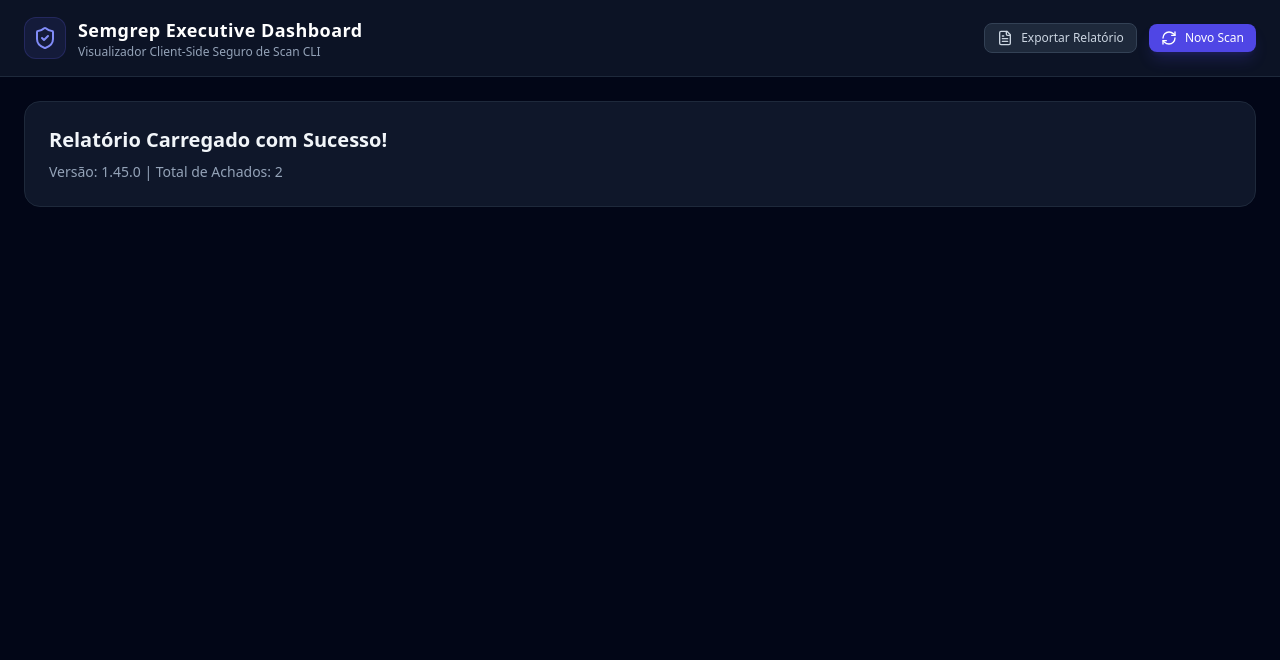
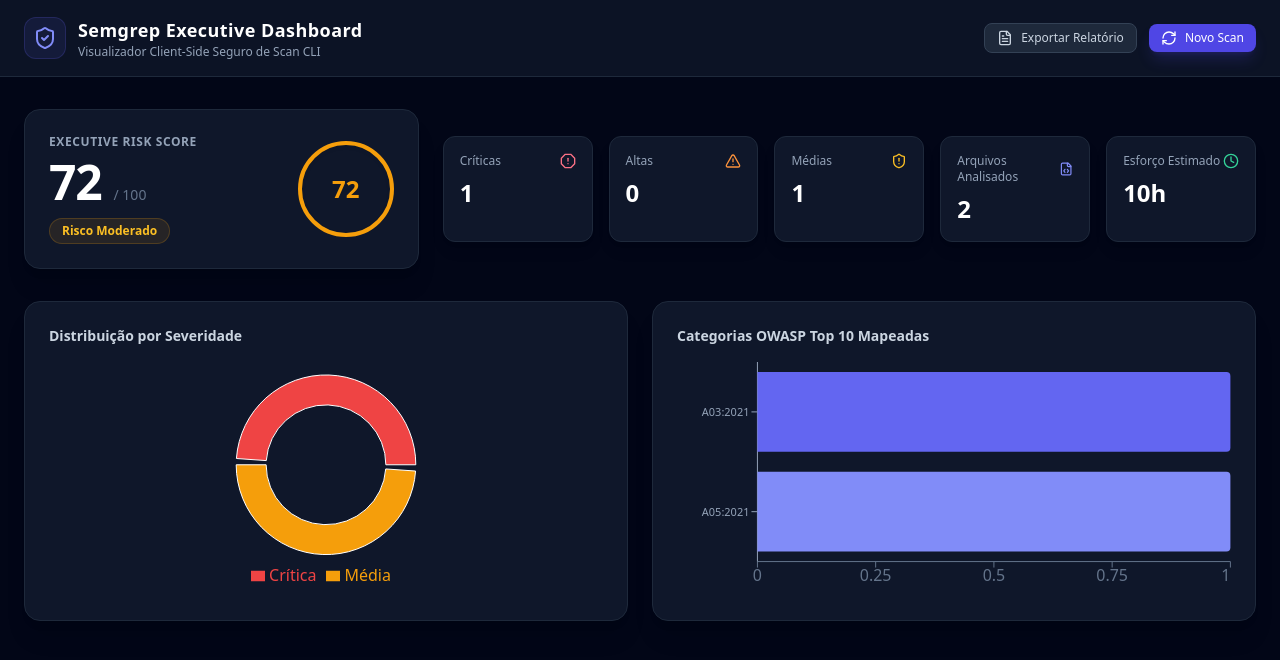
Before and after one commit to brunoez/semgrep, a React (Vite) app in the folder frontend/: page / in a window 1280 px wide. Both pictures are taken after a click on the button "Carregar Relatório de Exemplo". Shown: the top 660 px of the page. Built offline with nearby package versions, Linux system fonts and the light colour scheme.

Commit message:
feat: build executive risk score badge, metrics and Recharts dashboard components

```diff
--- a/frontend/src/App.tsx
+++ b/frontend/src/App.tsx
@@ -1,6 +1,10 @@
 import React from 'react';
 import { Header } from './components/common/Header';
 import { FileDropzone } from './components/common/FileDropzone';
+import { RiskScoreBadge } from './components/dashboard/RiskScoreBadge';
+import { ExecutiveMetrics } from './components/dashboard/ExecutiveMetrics';
+import { SeverityChart } from './components/dashboard/SeverityChart';
+import { OwaspRadarChart } from './components/dashboard/OwaspRadarChart';
 import { useSemgrepStore } from './store/useSemgrepStore';
 
 export const App: React.FC = () => {
@@ -9,13 +13,24 @@
   return (
     <div className="min-h-screen bg-slate-950 text-slate-100">
       <Header />
-      <main className="container mx-auto px-6 py-6">
+      <main className="container mx-auto px-6 py-8">
         {!report ? (
           <FileDropzone />
         ) : (
-          <div className="p-6 bg-slate-900 border border-slate-800 rounded-2xl">
-            <h2 className="text-xl font-bold">Relatório Carregado com Sucesso!</h2>
-            <p className="text-sm text-slate-400 mt-2">Versão: {report.version} | Total de Achados: {report.summary.total}</p>
+          <div className="space-y-8">
+            <div className="grid grid-cols-1 lg:grid-cols-3 gap-6">
+              <div className="lg:col-span-1">
+                <RiskScoreBadge summary={report.summary} />
+              </div>
+              <div className="lg:col-span-2 flex items-center">
+                <ExecutiveMetrics report={report} />
+              </div>
+            </div>
+
+            <div className="grid grid-cols-1 lg:grid-cols-2 gap-6">
+              <SeverityChart summary={report.summary} />
+              <OwaspRadarChart findings={report.findings} />
+            </div>
           </div>
         )}
       </main>
--- /dev/null
+++ b/frontend/src/components/dashboard/ExecutiveMetrics.tsx
@@ -0,0 +1,55 @@
+import React from 'react';
+import { AlertOctagon, AlertTriangle, ShieldAlert, Clock, FileCode } from 'lucide-react';
+import type { NormalizedReport } from '../../models/normalized.domain';
+
+interface Props {
+  report: NormalizedReport;
+}
+
+export const ExecutiveMetrics: React.FC<Props> = ({ report }) => {
+  const { summary, scannedFilesCount } = report;
+
+  return (
+    <div className="grid grid-cols-1 sm:grid-cols-2 md:grid-cols-5 gap-4 w-full">
+      <div className="p-4 bg-slate-900 border border-slate-800 rounded-xl shadow-lg">
+        <div className="flex items-center justify-between text-rose-400">
+          <span className="text-xs font-medium text-slate-400">Críticas</span>
+          <AlertOctagon className="w-4 h-4" />
+        </div>
+        <p className="text-2xl font-bold text-white mt-2">{summary.critical}</p>
+      </div>
+
+      <div className="p-4 bg-slate-900 border border-slate-800 rounded-xl shadow-lg">
+        <div className="flex items-center justify-between text-orange-400">
+          <span className="text-xs font-medium text-slate-400">Altas</span>
+          <AlertTriangle className="w-4 h-4" />
+        </div>
+        <p className="text-2xl font-bold text-white mt-2">{summary.high}</p>
+      </div>
+
+      <div className="p-4 bg-slate-900 border border-slate-800 rounded-xl shadow-lg">
+        <div className="flex items-center justify-between text-amber-400">
+          <span className="text-xs font-medium text-slate-400">Médias</span>
+          <ShieldAlert className="w-4 h-4" />
+        </div>
+        <p className="text-2xl font-bold text-white mt-2">{summary.medium}</p>
+      </div>
+
+      <div className="p-4 bg-slate-900 border border-slate-800 rounded-xl shadow-lg">
+        <div className="flex items-center justify-between text-indigo-400">
+          <span className="text-xs font-medium text-slate-400">Arquivos Analisados</span>
+          <FileCode className="w-4 h-4" />
+        </div>
+        <p className="text-2xl font-bold text-white mt-2">{scannedFilesCount}</p>
+      </div>
+
+      <div className="p-4 bg-slate-900 border border-slate-800 rounded-xl shadow-lg">
+        <div className="flex items-center justify-between text-emerald-400">
+          <span className="text-xs font-medium text-slate-400">Esforço Estimado</span>
+          <Clock className="w-4 h-4" />
+        </div>
+        <p className="text-2xl font-bold text-white mt-2">{summary.totalRemediationHours}h</p>
+      </div>
+    </div>
+  );
+};
--- /dev/null
+++ b/frontend/src/components/dashboard/OwaspRadarChart.tsx
@@ -0,0 +1,44 @@
+import React from 'react';
+import { BarChart, Bar, XAxis, YAxis, Tooltip, ResponsiveContainer, Cell } from 'recharts';
+import type { NormalizedFinding } from '../../models/normalized.domain';
+
+interface Props {
+  findings: NormalizedFinding[];
+}
+
+export const OwaspRadarChart: React.FC<Props> = ({ findings }) => {
+  const owaspCounts: Record<string, number> = {};
+
+  findings.forEach((f) => {
+    f.owasp.forEach((cat) => {
+      const shortName = cat.split('-')[0].trim();
+      owaspCounts[shortName] = (owaspCounts[shortName] || 0) + 1;
+    });
+  });
+
+  const data = Object.entries(owaspCounts).map(([category, count]) => ({ category, count }));
+
+  return (
+    <div className="p-6 bg-slate-900 border border-slate-800 rounded-2xl h-80 shadow-xl">
+      <h3 className="text-sm font-semibold text-slate-300 mb-4">Categorias OWASP Top 10 Mapeadas</h3>
+      {data.length === 0 ? (
+        <div className="flex items-center justify-center h-48 text-xs text-slate-500">
+          Nenhuma tag OWASP encontrada no relatório.
+        </div>
+      ) : (
+        <ResponsiveContainer width="100%" height="85%">
+          <BarChart data={data} layout="vertical" margin={{ left: 20 }}>
+            <XAxis type="number" stroke="#64748b" />
+            <YAxis dataKey="category" type="category" stroke="#94a3b8" tick={{ fontSize: 11 }} />
+            <Tooltip contentStyle={{ backgroundColor: '#0f172a', borderColor: '#334155', borderRadius: '8px', color: '#f8fafc' }} />
+            <Bar dataKey="count" fill="#6366f1" radius={[0, 4, 4, 0]}>
+              {data.map((_, index) => (
+                <Cell key={`cell-${index}`} fill={index % 2 === 0 ? '#6366f1' : '#818cf8'} />
+              ))}
+            </Bar>
+          </BarChart>
+        </ResponsiveContainer>
+      )}
+    </div>
+  );
+};
--- /dev/null
+++ b/frontend/src/components/dashboard/RiskScoreBadge.tsx
@@ -0,0 +1,28 @@
+import React from 'react';
+import { calculateExecutiveRiskScore } from '../../services/risk.calculator';
+
+interface Props {
+  summary: { critical: number; high: number; medium: number; low: number };
+}
+
+export const RiskScoreBadge: React.FC<Props> = ({ summary }) => {
+  const risk = calculateExecutiveRiskScore(summary);
+
+  return (
+    <div className="p-6 bg-slate-900 border border-slate-800 rounded-2xl flex items-center justify-between shadow-xl">
+      <div>
+        <p className="text-xs uppercase tracking-wider text-slate-400 font-semibold">Executive Risk Score</p>
+        <div className="flex items-baseline gap-3 mt-2">
+          <span className="text-5xl font-extrabold text-white tracking-tight">{risk.score}</span>
+          <span className="text-sm text-slate-500">/ 100</span>
+        </div>
+        <div className={`mt-3 inline-block px-3 py-1 text-xs font-semibold rounded-full border ${risk.badgeClass}`}>
+          {risk.level}
+        </div>
+      </div>
+      <div className="w-24 h-24 rounded-full border-4 flex items-center justify-center font-bold text-2xl shadow-inner" style={{ borderColor: risk.color, color: risk.color }}>
+        {risk.score}
+      </div>
+    </div>
+  );
+};
--- /dev/null
+++ b/frontend/src/components/dashboard/SeverityChart.tsx
@@ -0,0 +1,38 @@
+import React from 'react';
+import { PieChart, Pie, Cell, ResponsiveContainer, Tooltip, Legend } from 'recharts';
+
+interface Props {
+  summary: { critical: number; high: number; medium: number; low: number; info: number };
+}
+
+export const SeverityChart: React.FC<Props> = ({ summary }) => {
+  const data = [
+    { name: 'Crítica', value: summary.critical, color: '#ef4444' },
+    { name: 'Alta', value: summary.high, color: '#f97316' },
+    { name: 'Média', value: summary.medium, color: '#f59e0b' },
+    { name: 'Baixa', value: summary.low, color: '#10b981' },
+  ].filter(d => d.value > 0);
+
+  return (
+    <div className="p-6 bg-slate-900 border border-slate-800 rounded-2xl h-80 shadow-xl">
+      <h3 className="text-sm font-semibold text-slate-300 mb-4">Distribuição por Severidade</h3>
+      {data.length === 0 ? (
+        <div className="flex items-center justify-center h-48 text-xs text-slate-500">
+          Nenhuma vulnerabilidade encontrada.
+        </div>
+      ) : (
+        <ResponsiveContainer width="100%" height="85%">
+          <PieChart>
+            <Pie data={data} cx="50%" cy="50%" innerRadius={60} outerRadius={90} paddingAngle={4} dataKey="value">
+              {data.map((entry, index) => (
+                <Cell key={`cell-${index}`} fill={entry.color} />
+              ))}
+            </Pie>
+            <Tooltip contentStyle={{ backgroundColor: '#0f172a', borderColor: '#334155', borderRadius: '8px', color: '#f8fafc' }} />
+            <Legend />
+          </PieChart>
+        </ResponsiveContainer>
+      )}
+    </div>
+  );
+};
--- /dev/null
+++ b/frontend/src/components/explorer/CodeViewerModal.tsx
@@ -0,0 +1,57 @@
+import React from 'react';
+import { X, ShieldAlert, FileCode } from 'lucide-react';
+import type { NormalizedFinding } from '../../models/normalized.domain';
+import { sanitizeText } from '../../services/sanitizer.service';
+
+interface Props {
+  finding: NormalizedFinding | null;
+  onClose: () => void;
+}
+
+export const CodeViewerModal: React.FC<Props> = ({ finding, onClose }) => {
+  if (!finding) return null;
+
+  return (
+    <div className="fixed inset-0 z-50 flex items-center justify-center p-4 bg-slate-950/80 backdrop-blur-sm">
+      <div className="bg-slate-900 border border-slate-800 rounded-2xl max-w-3xl w-full p-6 shadow-2xl relative">
+        <button onClick={onClose} className="absolute top-4 right-4 text-slate-400 hover:text-white">
+          <X className="w-5 h-5" />
+        </button>
+
+        <div className="flex items-center gap-3 border-b border-slate-800 pb-4 mb-4">
+          <ShieldAlert className="w-6 h-6 text-rose-400 flex-shrink-0" />
+          <div>
+            <h3 className="text-base font-bold text-white">{sanitizeText(finding.title)}</h3>
+            <p className="text-xs text-slate-400 font-mono">{sanitizeText(finding.checkId)}</p>
+          </div>
+        </div>
+
+        <div className="space-y-4 text-xs">
+          <div>
+            <span className="text-slate-400 font-medium">Arquivo: </span>
+            <span className="text-indigo-400 font-mono">{sanitizeText(finding.filePath)}:{finding.startLine}</span>
+          </div>
+
+          <div>
+            <span className="text-slate-400 font-medium">Descrição: </span>
+            <p className="text-slate-200 mt-1 bg-slate-950 p-3 rounded-lg border border-slate-800 leading-relaxed">
+              {sanitizeText(finding.message)}
+            </p>
+          </div>
+
+          {finding.codeSnippet && (
+            <div>
+              <div className="flex items-center gap-2 text-slate-400 mb-1">
+                <FileCode className="w-4 h-4" />
+                <span>Trecho de Código Vulnerável:</span>
+              </div>
+              <pre className="p-4 bg-slate-950 rounded-xl border border-slate-800 font-mono text-emerald-400 overflow-x-auto text-xs leading-relaxed">
+                <code>{sanitizeText(finding.codeSnippet)}</code>
+              </pre>
+            </div>
+          )}
+        </div>
+      </div>
+    </div>
+  );
+};
```
